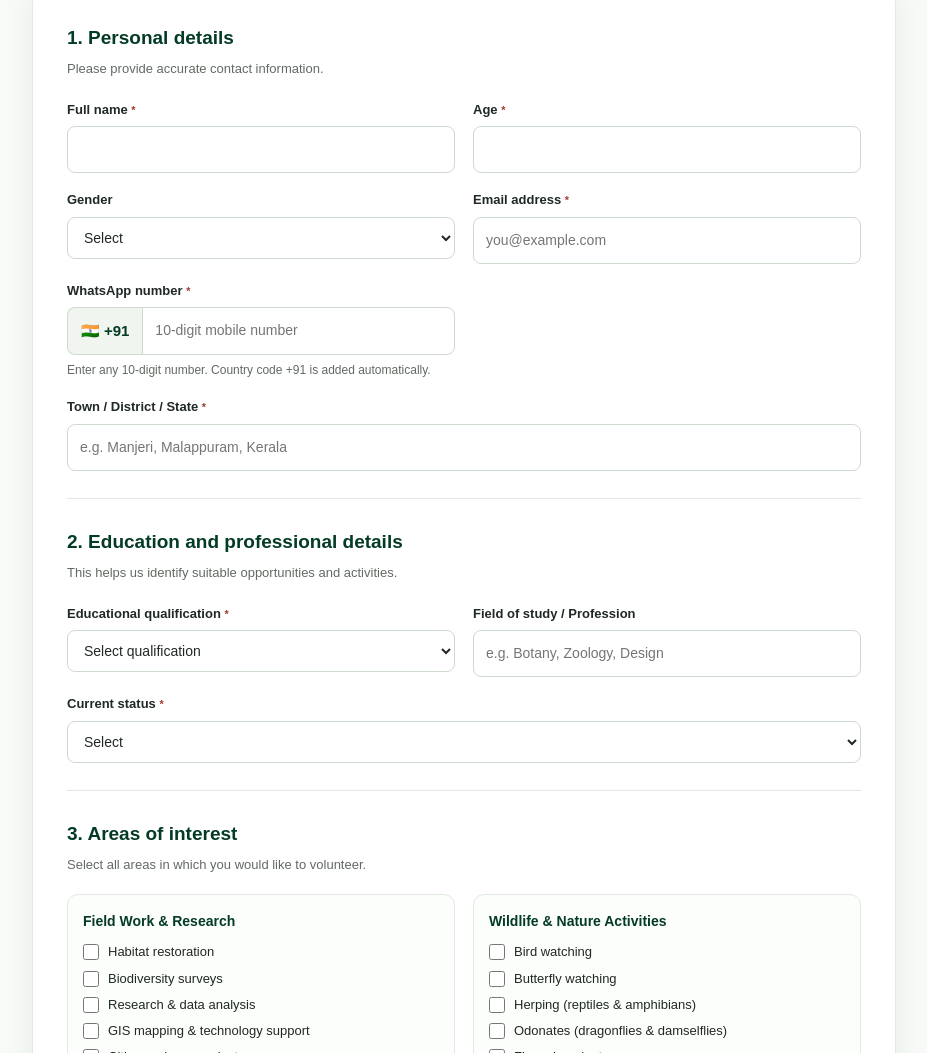
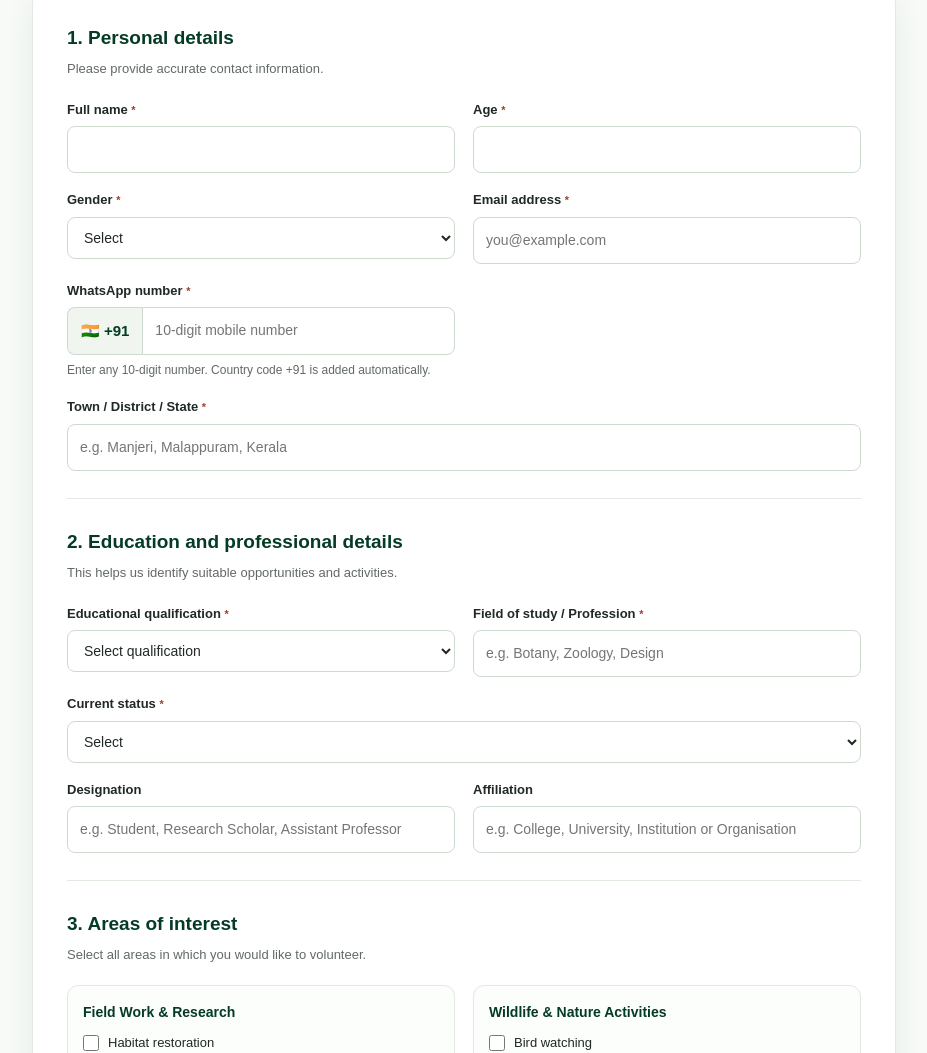
Before and after one commit to unaisbot/volunteertest, a plain HTML site: page register/index.html in a window 1280 px wide. Shown: the part 312-1365 px from the top of the page, without its empty margins (176-1103 px from the left). Drawn offline with Linux system fonts and the light colour scheme.

Commit message:
Add required fields for gender, field, designation, and affiliation

```diff
--- a/register/index.html
+++ b/register/index.html
@@ -37,7 +37,7 @@ footer{text-align:center;color:var(--muted);font-size:12px;padding:0 15px 25px}
 <div class="grid">
 <div class="field"><label for="name">Full name <small class="required">*</small></label><input id="name" name="fullName" autocomplete="name" required></div>
 <div class="field"><label for="age">Age <small class="required">*</small></label><input id="age" name="age" type="number" min="16" max="100" required></div>
-<div class="field"><label for="gender">Gender</label><select id="gender" name="gender"><option value="">Select</option><option>Female</option><option>Male</option><option>Non-binary</option><option>Prefer not to say</option><option>Self-describe</option></select></div>
+<div class="field"><label for="gender">Gender <small class="required">*</small></label><select id="gender" name="gender" required><option value="">Select</option><option>Female</option><option>Male</option><option>Non-binary</option><option>Prefer not to say</option><option>Self-describe</option></select></div>
 <div class="field"><label for="email">Email address <small class="required">*</small></label><input id="email" name="email" type="email" autocomplete="email" placeholder="you@example.com" required></div>
 <div class="field"><label for="phone">WhatsApp number <small class="required">*</small></label><div class="phone-input"><span class="country-code" aria-label="India country code">🇮🇳 +91</span><input id="phone" name="whatsapp" type="tel" inputmode="numeric" autocomplete="tel-national" placeholder="10-digit mobile number" maxlength="10" pattern="[0-9]{10}" aria-describedby="phoneHelp" required></div><p class="upload-note" id="phoneHelp">Enter any 10-digit number. Country code +91 is added automatically.</p></div>
 <div class="field full"><label for="location">Town / District / State <small class="required">*</small></label><input id="location" name="location" placeholder="e.g. Manjeri, Malappuram, Kerala" required></div>
@@ -47,8 +47,10 @@ footer{text-align:center;color:var(--muted);font-size:12px;padding:0 15px 25px}
 <h2>2. Education and professional details</h2><p class="hint">This helps us identify suitable opportunities and activities.</p>
 <div class="grid">
 <div class="field"><label for="qualification">Educational qualification <small class="required">*</small></label><select id="qualification" name="qualification" required><option value="">Select qualification</option><option>Higher Secondary</option><option>Diploma</option><option>Undergraduate</option><option>Postgraduate</option><option>Research Scholar / PhD</option><option>Doctorate</option><option>Other</option></select></div>
-<div class="field"><label for="field">Field of study / Profession</label><input id="field" name="field" placeholder="e.g. Botany, Zoology, Design"></div>
+<div class="field"><label for="field">Field of study / Profession <small class="required">*</small></label><input id="field" name="field" placeholder="e.g. Botany, Zoology, Design" required></div>
 <div class="field full"><label for="status">Current status <small class="required">*</small></label><select id="status" name="status" required><option value="">Select</option><option>Studying</option><option>Working</option><option>Studying and working</option><option>Other</option></select></div>
+<div class="field"><label for="designation">Designation</label><input id="designation" name="designation" placeholder="e.g. Student, Research Scholar, Assistant Professor"></div>
+<div class="field"><label for="affiliation">Affiliation</label><input id="affiliation" name="affiliation" placeholder="e.g. College, University, Institution or Organisation"></div>
 </div>
 </section>
 <section class="section">
@@ -182,6 +184,8 @@ form.addEventListener('submit', async function(event) {
       qualification: document.getElementById('qualification').value,
       field: document.getElementById('field').value,
       status: document.getElementById('status').value,
+      designation: document.getElementById('designation').value,
+      affiliation: document.getElementById('affiliation').value,
       interests: Array.from(document.querySelectorAll('input[name="interests"]:checked')).map(x => x.value),
       motivation: document.getElementById('motivation').value,
       instagram: document.getElementById('instagram').value,
```
